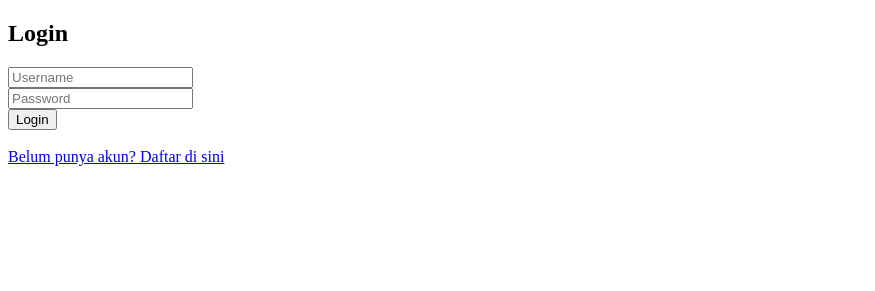
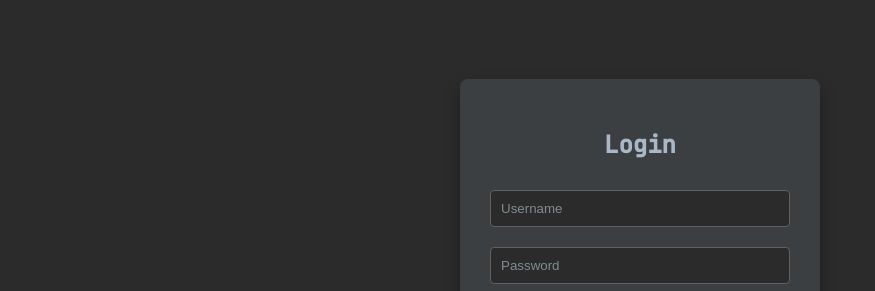
Before and after one commit to pplg-airlangga-samarinda-22/pm-autentifikasi-ExtraNuklor, a PHP site: page / in a window 1280 px wide. Shown: the top 291 px of the page, without its empty margins (0-875 px from the left). Run offline with PHP 8.4, Linux system fonts and the light colour scheme.

Commit message:
menyelesaikan index.php design

```diff
--- a/index.php
+++ b/index.php
@@ -38,6 +38,90 @@ if (isset($_POST['login'])) {
     <meta charset="UTF-8">
     <meta name="viewport" content="width=device-width, initial-scale=1.0">
     <title>Login</title>
+    <style>
+        /* JetBrains-inspired styling */
+        body {
+            background-color: #2b2b2b;
+            font-family: 'JetBrains Mono', monospace;
+            color: #dcdcdc;
+            display: flex;
+            justify-content: center;
+            align-items: center;
+            height: 100vh;
+            margin: 0;
+        }
+
+        form {
+            background-color: #3c3f41;
+            border-radius: 8px;
+            padding: 30px;
+            box-shadow: 0 8px 16px rgba(0, 0, 0, 0.3);
+            width: 300px;
+            text-align: center;
+        }
+
+        h2 {
+            color: #a9b7c6;
+            margin-bottom: 20px;
+        }
+
+        input[type="text"], input[type="password"] {
+            width: 100%;
+            padding: 10px;
+            margin: 10px 0;
+            background-color: #2b2b2b;
+            border: 1px solid #616161;
+            border-radius: 4px;
+            color: #dcdcdc;
+            box-sizing: border-box;
+        }
+
+        input[type="text"]::placeholder, input[type="password"]::placeholder {
+            color: #7e8e91;
+        }
+
+        input[type="text"]:focus, input[type="password"]:focus {
+            outline: none;
+            border-color: #6897bb;
+        }
+
+        button {
+            width: 100%;
+            padding: 10px;
+            background-color: #4e94ce;
+            border: none;
+            border-radius: 4px;
+            color: #ffffff;
+            font-size: 16px;
+            cursor: pointer;
+            transition: background-color 0.3s ease;
+        }
+
+        button:hover {
+            background-color: #3e82b0;
+        }
+
+        a {
+            color: #a9b7c6;
+            text-decoration: none;
+            font-size: 14px;
+            display: inline-block;
+            margin-top: 15px;
+            transition: color 0.3s ease;
+        }
+
+        a:hover {
+            color: #6897bb;
+        }
+
+        /* Icon styling (optional, for a JetBrains-like visual aesthetic) */
+        button::before {
+            content: url('https://img.icons8.com/ios-filled/20/ffffff/login-rounded-right.png');
+            margin-right: 8px;
+        }
+    </style>
+    <!-- Optional: Adding JetBrains Mono Font -->
+    <link href="https://fonts.googleapis.com/css2?family=JetBrains+Mono:wght@400;500&display=swap" rel="stylesheet">
 </head>
 <body>
     <form method="POST">
--- a/koneksi.php
+++ b/koneksi.php
@@ -1,7 +1,7 @@
 <?php
 $host = 'localhost';  // Sesuaikan dengan konfigurasi host
 $user = 'root';       // Sesuaikan dengan user MySQL Anda
-$pass = '';           // Jika ada password, masukkan di sini
+$pass = '1211';           // Jika ada password, masukkan di sini
 $db   = 'pengaduan_masyarakat';  // Sesuaikan dengan nama database Anda
 
 try {
```
